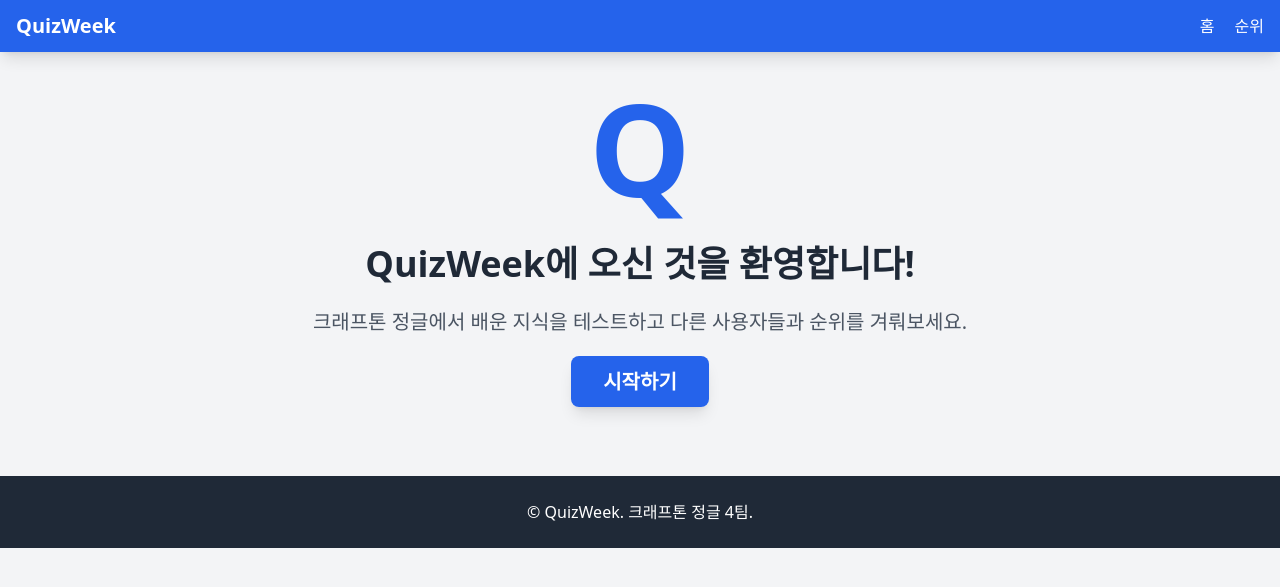
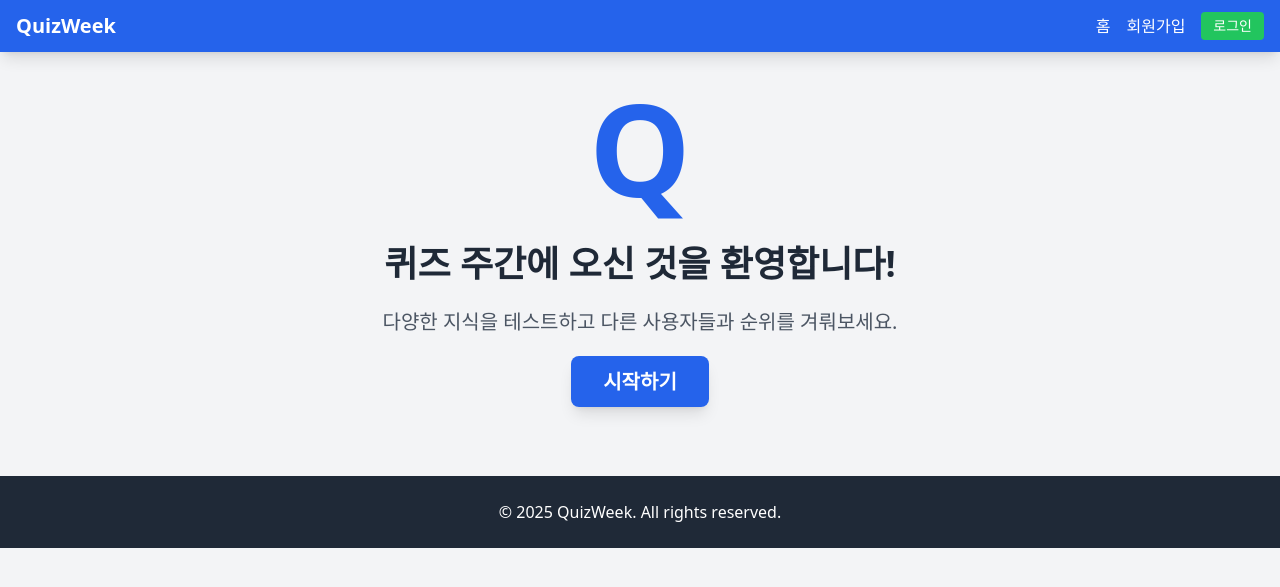
Before and after one commit to plan6062/qrafton, a Flask app: template templates/main.html in a window 1280 px wide. Shown: the top 587 px of the page. Run offline with Flask 3, Linux system fonts and the light colour scheme; the template is opened without the code that fills it, so the values that code supplies are empty; some libraries are stand-ins or nearby versions; some web fonts are replaced.

Commit message:
Update main.html

```diff
--- a/templates/main.html
+++ b/templates/main.html
@@ -22,12 +22,14 @@
     <div class="container mx-auto px-4 py-3">
       <div class="flex justify-between items-center">
         <div class="text-xl font-bold">QuizWeek</div>
-        <div class="space-x-4">
+        <div class="space-x-4 flex items-center">
           <a href="/main" class="hover:text-blue-200 font-medium">홈</a>
-          <a href="/ranking" class="hover:text-blue-200 font-medium">순위</a>
           {% if nickname %}
-            <span class="text-blue-200">{{ nickname }}님 환영합니다</span>
+            <span class="text-blue-200 mr-2">{{ nickname }}님 환영합니다</span>
             <a href="/logout" class="bg-red-500 hover:bg-red-600 px-3 py-1 rounded text-sm">로그아웃</a>
+          {% else %}
+            <a href="/register" class="hover:text-blue-200 font-medium">회원가입</a>
+            <a href="/" class="bg-green-500 hover:bg-green-600 px-3 py-1 rounded text-sm">로그인</a>
           {% endif %}
         </div>
       </div>
@@ -40,10 +42,10 @@
       <!-- 로고 또는 큰 Q -->
       <div class="text-9xl font-bold text-blue-600 mb-8">Q</div>
 
-      <h1 class="text-4xl font-bold text-gray-800 mb-6">QuizWeek에 오신 것을 환영합니다!</h1>
+      <h1 class="text-4xl font-bold text-gray-800 mb-6">퀴즈 주간에 오신 것을 환영합니다!</h1>
 
       <p class="text-xl text-gray-600 mb-8">
-        크래프톤 정글에서 배운 지식을 테스트하고 다른 사용자들과 순위를 겨뤄보세요.
+        다양한 지식을 테스트하고 다른 사용자들과 순위를 겨뤄보세요.
       </p>
 
       <!-- 시작하기 버튼 -->
@@ -56,7 +58,7 @@
   <!-- 푸터 -->
   <footer class="bg-gray-800 text-white py-6 mt-12">
     <div class="container mx-auto px-4 text-center">
-      <p>&copy; QuizWeek. 크래프톤 정글 4팀.</p>
+      <p>&copy; 2025 QuizWeek. All rights reserved.</p>
     </div>
   </footer>
 </body>
```
